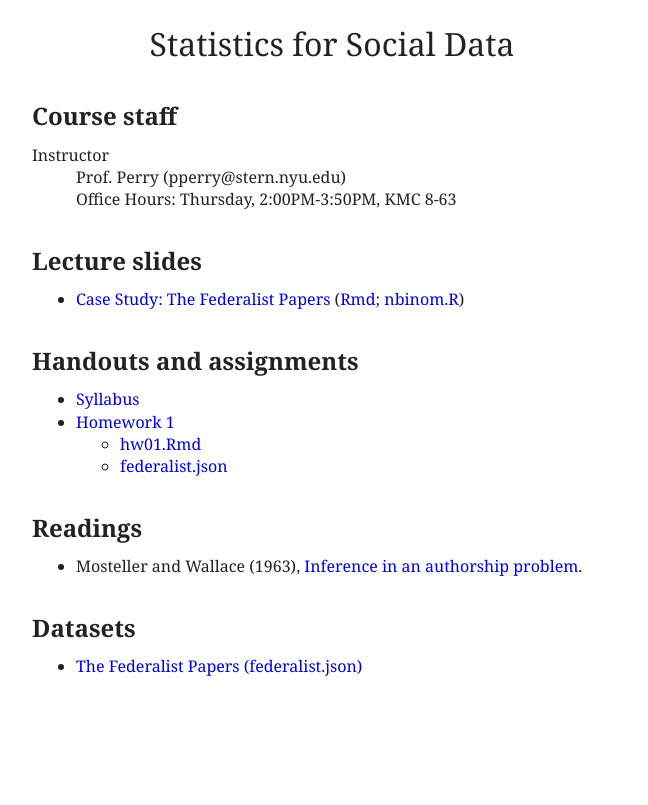
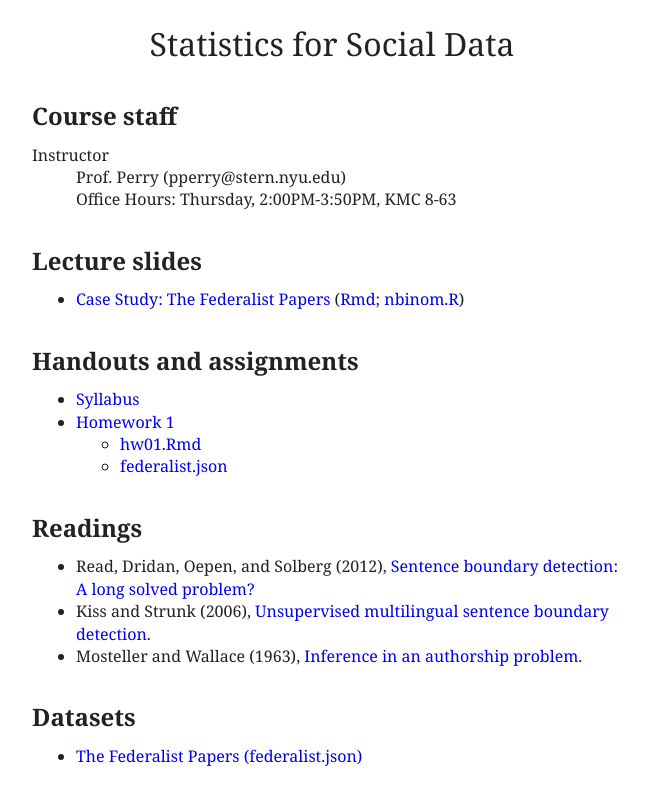
Before and after one commit to patperry/patperry.github.com, a Jekyll site: the page built from course/ssd/index.html, in a window 1280 px wide. Shown: the top 805 px of the page, without its empty margins (308-956 px from the left). Built offline with Jekyll 4.4.1, drawn with Linux system fonts in a browser that asks for light colours.

Commit message:
add readings

```diff
--- a/course/ssd/index.html
+++ b/course/ssd/index.html
@@ -99,8 +99,12 @@ to take the course.
   <li>Cluaset, Shalizi, and Newman (2009), <a href="Clau09.pdf">Power-law
       distributions in empirical data</a>.
 -->
-  <li>Mosteller and Wallace (1963), <a href="reading/Most63.pdf">Inference in an
-      authorship problem</a>.
+  <li>Read, Dridan, Oepen, and Solberg (2012),
+    <a href="reading/Read12.pdf">Sentence boundary detection: A long solved problem?</a>
+  <li>Kiss and Strunk (2006),
+    <a href="reading/Kiss06.pdf">Unsupervised multilingual sentence boundary detection</a>.
+  <li>Mosteller and Wallace (1963),
+    <a href="reading/Most63.pdf">Inference in an authorship problem</a>.
 </ul>
 
 
```
Also changed, not shown: 2 other files.
